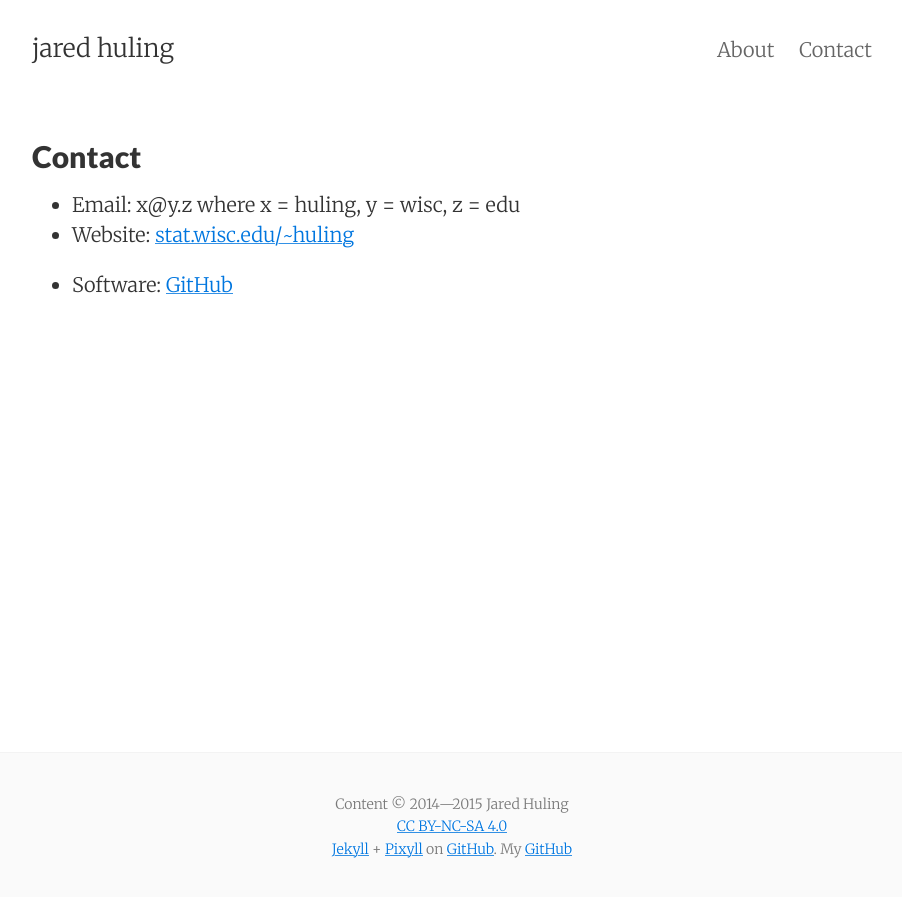
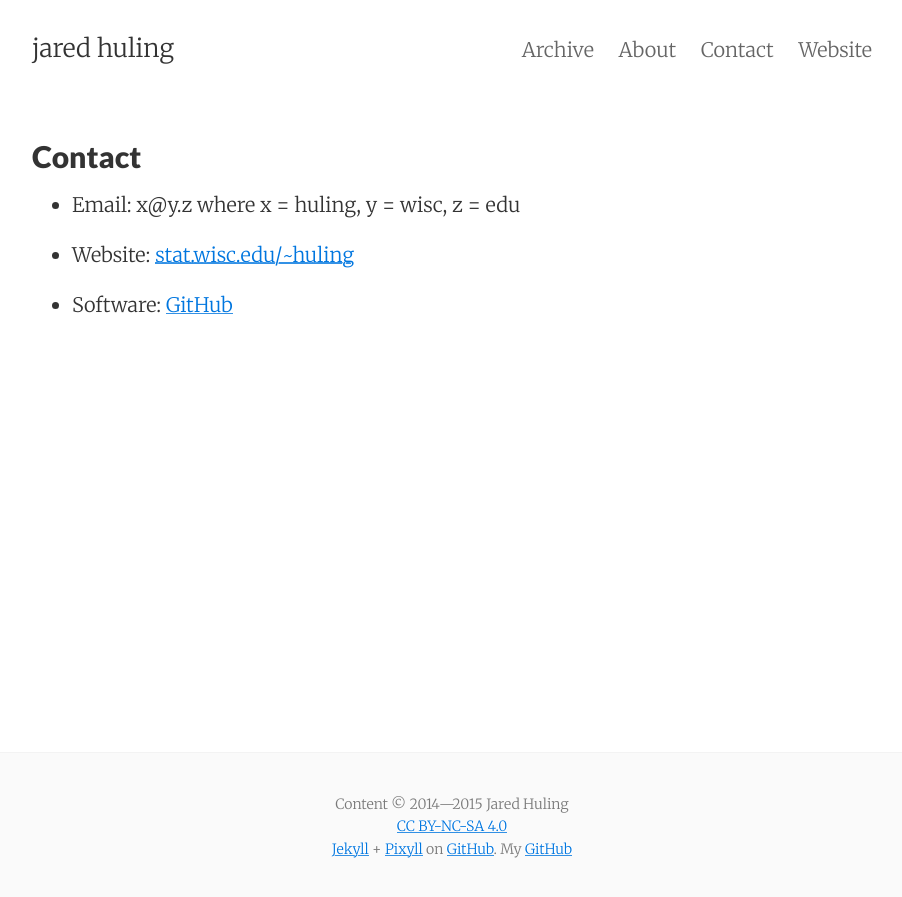
Before and after one commit to jaredhuling/jaredhuling.github.io, a Jekyll site: the page built from contact.html, in a window 1280 px wide. Shown: the top 897 px of the page, without its empty margins (188-1090 px from the left). Built offline with Jekyll 4.4.1, drawn with Linux system fonts in a browser that asks for light colours.

Commit message:
added navigation stuff to blog

```diff
--- a/_config.yml
+++ b/_config.yml
@@ -6,6 +6,7 @@ description: "a blog of R and statistics topics"
 baseurl:     ""
 url:         "http://casualinference.org"
 date_format: "%b %-d, %Y"
+website: "http://www.stat.wisc.edu/~huling/"
 
 # Google services
 google_verification:
--- a/_includes/navigation.html
+++ b/_includes/navigation.html
@@ -1,3 +1,5 @@
+<a href="{{ site.baseurl }}/archive/">Archive</a>
+
 {% for page in site.pages %}
     {% if page.tags contains "about" %}
         <a href="{{ page.url }}">{{ page.title }}</a>
@@ -8,3 +10,5 @@
         <a href="{{ page.url }}">{{ page.title }}</a>
     {% endif %}
 {% endfor %}
+
+<a href="{{ site.website }}">Website</a>
--- a/contact.html
+++ b/contact.html
@@ -29,7 +29,7 @@ tags: contact
 
     <ul>
         <li>
-            Email: {{ site.email }}
+            Email: {{ site.email }}</p>
         </li>
         <li>
             Website: <a href="http://www.stat.wisc.edu/~huling">stat.wisc.edu/~huling</a></p>
```
